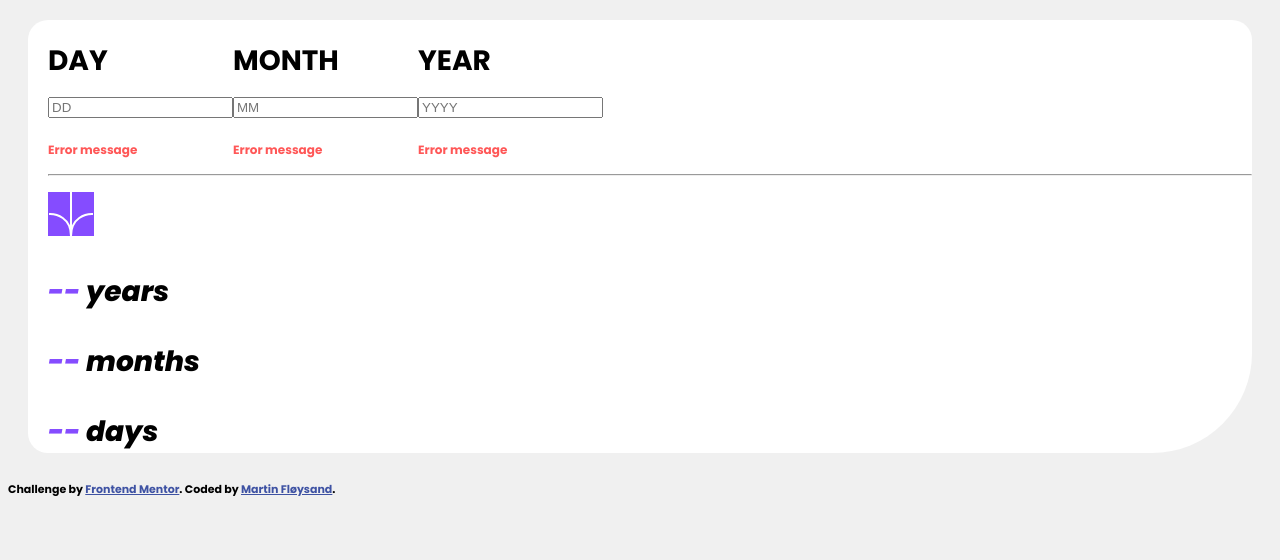
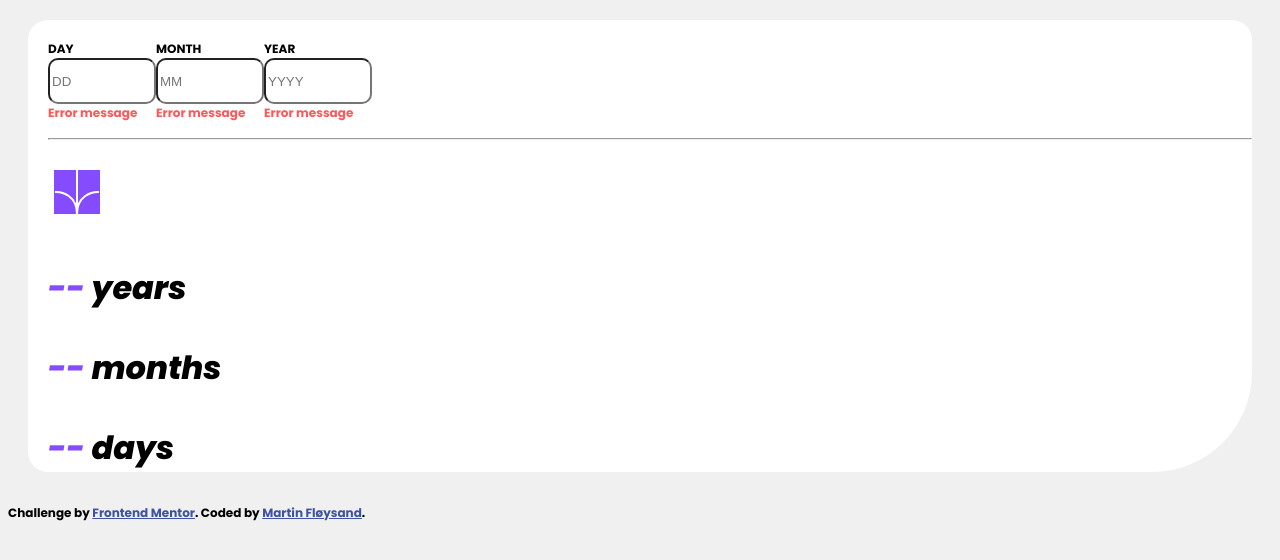
Before and after one commit to h574641/Frontend-mentor-projects, a plain HTML site: page Age-Calculator/index.html in a window 1280 px wide. Drawn offline with Linux system fonts and the light colour scheme.

Commit message:
Små endringer

```diff
--- a/Age-Calculator/index.html
+++ b/Age-Calculator/index.html
@@ -23,27 +23,31 @@
 
       <div class="day">
         <label>DAY</label><br>
-        <input type="text" placeholder="DD"><br>
+        <input type="text" placeholder="DD" id="day"><br>
         <span class="error">Error message</span>
       </div>
 
       <div class="month">
         <label>MONTH</label><br>
-        <input type="text" placeholder="MM"><br>
+        <input type="text" placeholder="MM" id="month"><br>
         <span class="error">Error message</span>
       </div>
 
       <div class="year">
         <label>YEAR</label><br>
-        <input type="text" placeholder="YYYY"><br>
+        <input type="text" placeholder="YYYY" id="year"><br>
         <span class="error">Error message</span>
       </div>
 
     </div>
 
     <div class="middle">
+
       <hr>
-      <p><img src="./assets/images/icon-arrow.svg"></p>
+      <button>
+        <p><img src="./assets/images/icon-arrow.svg"></p>
+      </button>
+
 
     </div>
 
--- a/Age-Calculator/style.css
+++ b/Age-Calculator/style.css
@@ -1,6 +1,7 @@
 body {
     background-color: hsl(0, 0%, 94%);
     font-family: Poppins;
+    font-size: 32px;
 }
 .container {
     background-color: hsl(0, 0%, 100%);
@@ -8,10 +9,27 @@ body {
     padding-left: 20px;
     padding-top: 20px;
     margin: 20px;
+    max-width: 1440px;
 }
 .top {
     display: flex;
-    font-size: 28px;
+    font-size: 12px;
+}
+.top input {
+    max-width: 100px;
+    height: 40px;
+    border-radius: 10px;
+}
+.top span {
+    font-size: 12px;
+    color:hsl(0, 100%, 67%);
+}
+.day .month .year {
+    margin: 20px 20px 20px 20px;
+}
+.middle button {
+    border: none;
+    background: hsl(0, 0%, 100%);
 }
 .middle img {
     background-color: hsl(259, 100%, 65%);
@@ -20,19 +38,14 @@ body {
     background-color: hsl(0, 0%, 8%);
 }
 .bottom {
-    font-size: 28px;
-    font-weight: bold ;
+    font-weight: bold;
     font-style: italic;
-}
-.error {
-    font-size: 12px;
-    color:hsl(0, 100%, 67%);
 }
 .number {
     color:hsl(259, 100%, 65%);
 }
 .attribution {
-    font-size: 11px;
+    font-size: 12px;
 }
 .attribution a {
     color: hsl(228, 45%, 44%);
```
Also changed, not shown: Age-Calculator/age_calculator.js (+20 -3 lines).
